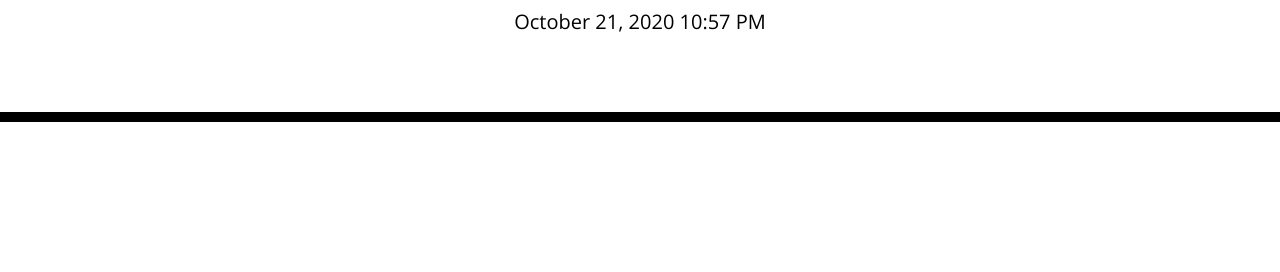
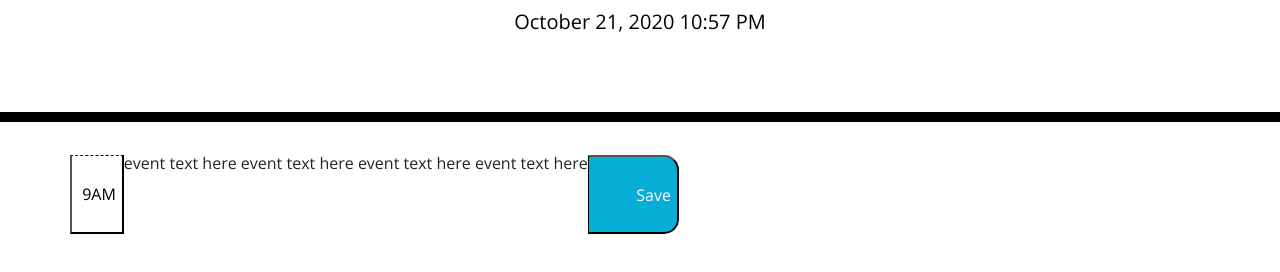
Before and after one commit to dawsontc003/daily-event-calendar, a plain HTML site: page index.html in a window 1280 px wide. Shown: the part 182-454 px from the top of the page. Drawn offline with nearby package versions, Linux system fonts and the light colour scheme.

Commit message:
Intitial framework for calendar with 9am timeblock

```diff
--- a/index.html
+++ b/index.html
@@ -31,6 +31,14 @@
     </header>
     <div class="container">
       <!-- Timeblocks go here -->
+      <div class="row">
+        <button class="hour"><span class=""> 9AM</span></button>
+        <span class="time-block"></span class= "description">event text here event text here event text here event text here</span
+        >
+        <button class="saveBtn">
+          <span class="">Save</span>
+        </button>
+     </div>
     </div>
 
     <script src="https://cdnjs.cloudflare.com/ajax/libs/jquery/3.2.1/jquery.min.js"></script>
--- a/script.js
+++ b/script.js
@@ -10,3 +10,5 @@ console.log(typeof currentDate);
 // Hour block display must be color coded to define past, present, and future blocks
 // Any event saved in a time block must be stored in local storage
 // When page is refreshed event data is not lost
+
+//look into template literals..
--- a/style.css
+++ b/style.css
@@ -1,10 +1,11 @@
+/* used */
 body {
-  font-family: 'Open Sans', sans-serif;
+  font-family: "Open Sans", sans-serif;
   font-size: 16px;
   line-height: 1;
 }
 
-textarea{
+textarea {
   background: transparent;
   border: none;
   resize: none;
@@ -12,7 +13,7 @@ textarea{
   border-left: 1px solid black;
   padding: 10px;
 }
-
+/* used */
 .jumbotron {
   text-align: center;
   background-color: transparent;
@@ -20,22 +21,22 @@ textarea{
   border-radius: 0;
   border-bottom: 10px solid black;
 }
-
-.description{
+/* used */
+.description {
   white-space: pre-wrap;
 }
-
-.time-block{
+/* used */
+.time-block {
   text-align: center;
   border-radius: 15px;
 }
-
+/* used */
 .row {
   white-space: pre-wrap;
   height: 80px;
-  border-top: 1px solid white;;
+  border-top: 1px solid white;
 }
-
+/* used */
 .hour {
   background-color: #ffffff;
   color: #000000;
@@ -56,16 +57,16 @@ textarea{
   background-color: #77dd77;
   color: white;
 }
-
+/* used */
 .saveBtn {
   border-left: 1px solid black;
   border-top-right-radius: 15px;
   border-bottom-right-radius: 15px;
-  background-color: #06AED5;
+  background-color: #06aed5;
   color: white;
 }
 
 .saveBtn i:hover {
   font-size: 20px;
-  transition: all .3s ease-in-out;
+  transition: all 0.3s ease-in-out;
 }
```
